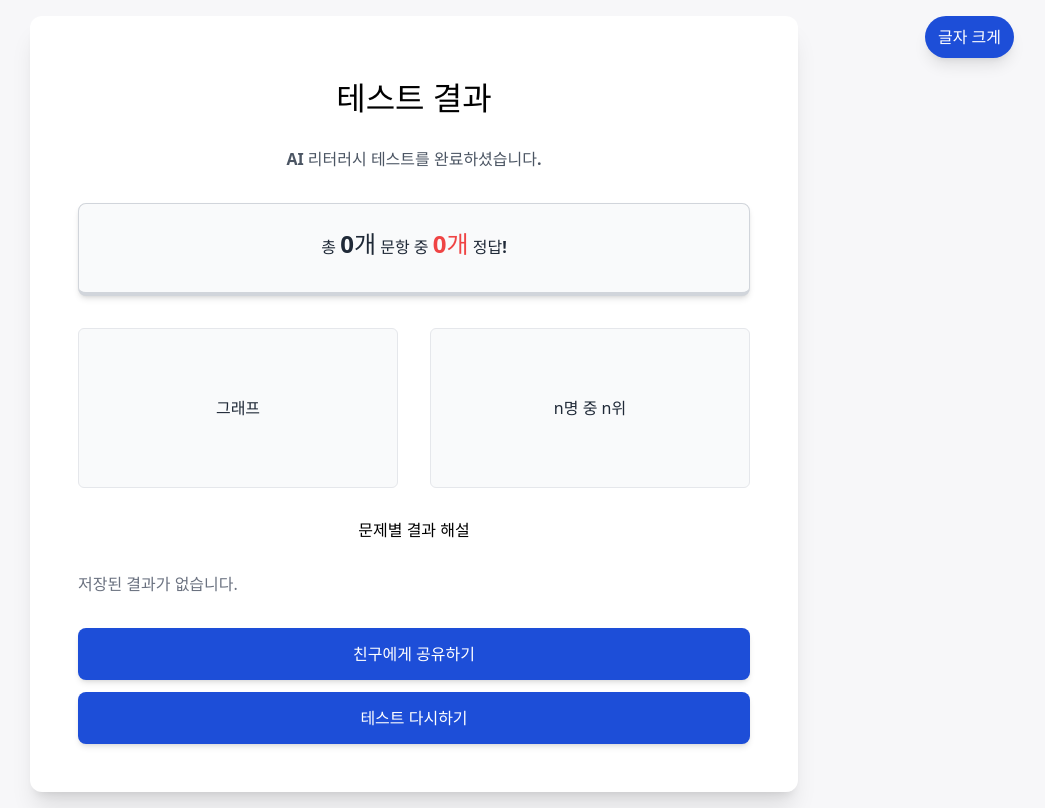
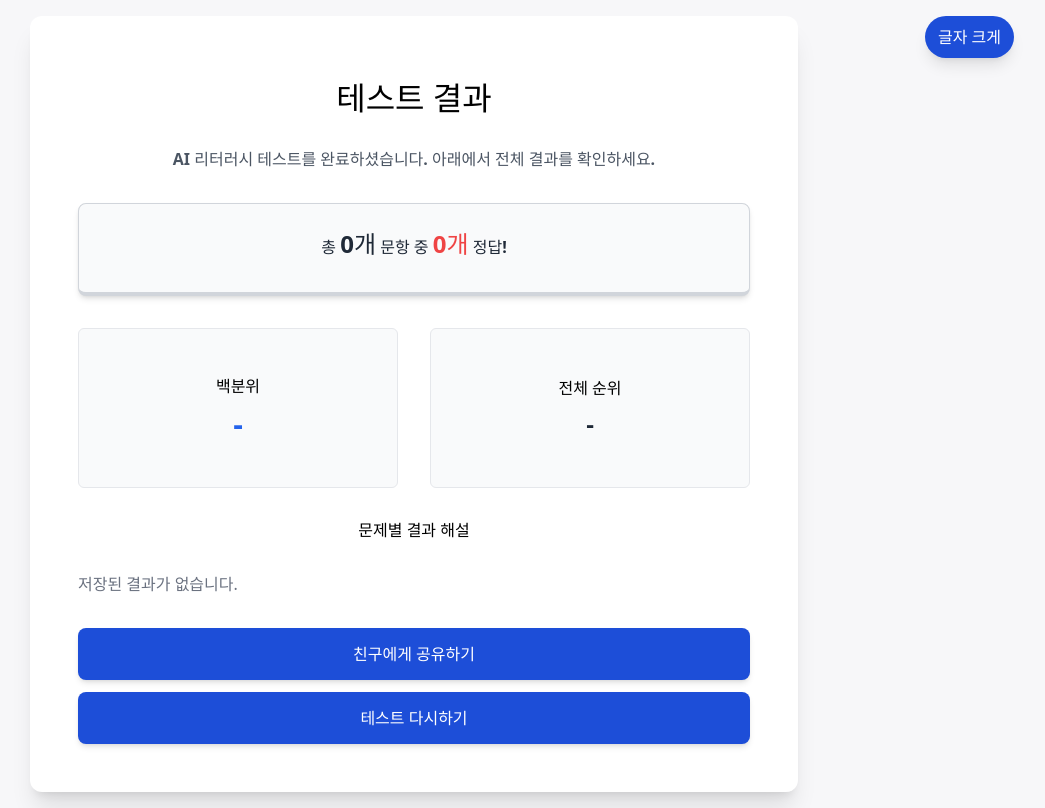
Before and after one commit to AILiteracyTest/Frontend, a React (Vite) app: page /result in a window 1280 px wide. Shown: the whole page, without its empty margins (226-1271 px from the left). Built offline with nearby package versions, Linux system fonts and the light colour scheme.

Commit message:
feat: 순위 api 연결

```diff
--- /dev/null
+++ b/src/api/scoreApi.ts
@@ -0,0 +1,19 @@
+export async function postScore(score: number) {
+  const response = await fetch(
+    "https://aivideocheckservice.onrender.com/score",
+    {
+      method: "POST",
+      headers: {
+        "Content-Type": "application/json",
+      },
+      body: JSON.stringify({ score }),
+    }
+  );
+
+  if (!response.ok) {
+    throw new Error("점수 전송 실패");
+  }
+
+  return response.json();
+  // { rank, total, percentile }
+}
--- a/src/pages/ResultPage.tsx
+++ b/src/pages/ResultPage.tsx
@@ -20,10 +20,16 @@ export default function ResultPage() {
     correctCount = 0,
     totalQuestions = 0,
     results = [],
+    scoreStats,
   }: {
     correctCount: number;
     totalQuestions: number;
     results: QuestionResult[];
+    scoreStats?: {
+      rank: number;
+      total: number;
+      percentile: number;
+    };
   } = location.state || {};
 
   const handleShare = async () => {
@@ -55,7 +61,8 @@ export default function ResultPage() {
         <div className="text-center space-y-8">
           <h1 className="font-bold mb-4 mt-4 text-black">테스트 결과</h1>
           <p className="text-gray-600 font-bold">
-            AI 리터러시 테스트를 완료하셨습니다.
+            AI 리터러시 테스트를 완료하셨습니다. 아래에서 전체 결과를
+            확인하세요.
           </p>
           <GrayCard className="font-bold p-6 shadow-md border-b-4 border-gray-300">
             <p className="font-bold text-gray-800 mb-2">
@@ -71,11 +78,20 @@ export default function ResultPage() {
             </p>
           </GrayCard>
           <div className="flex gap-8 mb-6 mt-6">
-            <GrayCard className="text-gray-800 h-40 w-1/2 rounded-md flex items-center justify-center">
-              그래프
+            <GrayCard className="text-gray-800 h-40 w-1/2 rounded-md flex flex-col items-center justify-center">
+              <p className="font-bold text-black mb-2">백분위</p>
+              <p className="text-3xl font-extrabold text-blue-600">
+                {scoreStats ? `${scoreStats.percentile}%` : "-"}
+              </p>
             </GrayCard>
-            <GrayCard className="text-gray-800 h-40 w-1/2 rounded-md flex items-center justify-center">
-              n명 중 n위
+
+            <GrayCard className="text-gray-800 h-40 w-1/2 rounded-md flex flex-col items-center justify-center">
+              <p className="font-bold text-black mb-2">전체 순위</p>
+              <p className="text-2xl font-extrabold">
+                {scoreStats
+                  ? `${scoreStats.total}명 중 ${scoreStats.rank}위`
+                  : "-"}
+              </p>
             </GrayCard>
           </div>
           <h2 className="font-bold text-black mt-12 leading-tight">
--- a/src/pages/TestPage.tsx
+++ b/src/pages/TestPage.tsx
@@ -6,6 +6,7 @@ import GrayCard from "../components/GrayCard";
 import { useNavigate } from "react-router-dom";
 import { fetchImagePair, fetchImageExplanation } from "../api/imageApi";
 import FontToggle from "../components/FontToggle";
+import { postScore } from "../api/scoreApi";
 
 type QuestionResult = {
   questionIndex: number;
@@ -104,14 +105,29 @@ export default function TestPage() {
     }
   };
 
-  const handleNext = () => {
+  const handleNext = async () => {
     setSelectedImage(null);
     setShowExplanation(false);
     setAnswerResult(null);
+
     if (currentQuestion + 1 === totalQuestions) {
-      navigate("/result", {
-        state: { correctCount, totalQuestions, results },
-      });
+      try {
+        const scoreStats = await postScore(correctCount);
+
+        navigate("/result", {
+          state: {
+            correctCount,
+            totalQuestions,
+            results,
+            scoreStats,
+          },
+        });
+      } catch (error) {
+        console.error(error);
+        navigate("/result", {
+          state: { correctCount, totalQuestions, results },
+        });
+      }
     } else {
       setCurrentQuestion((prev) => prev + 1);
     }
```
